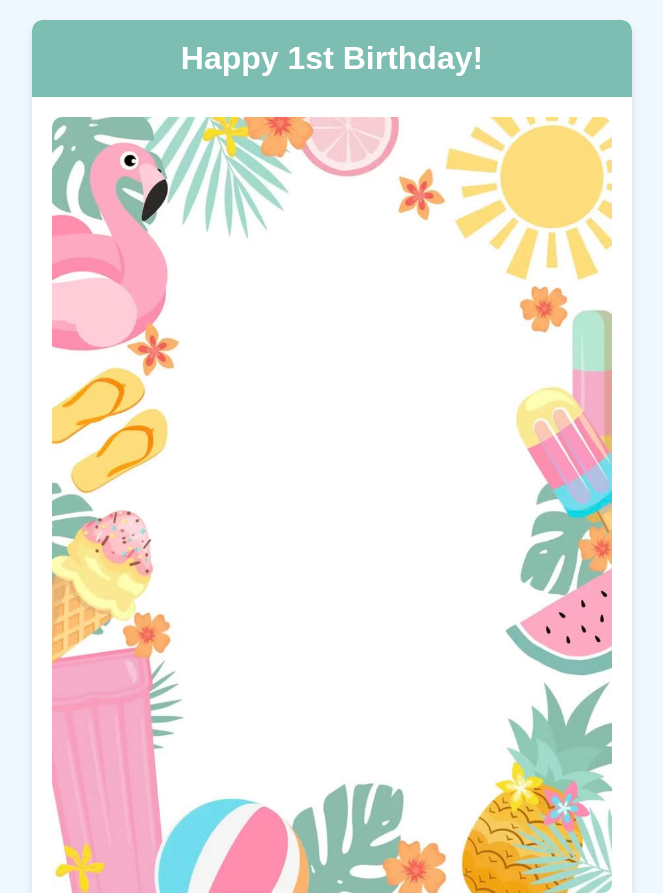
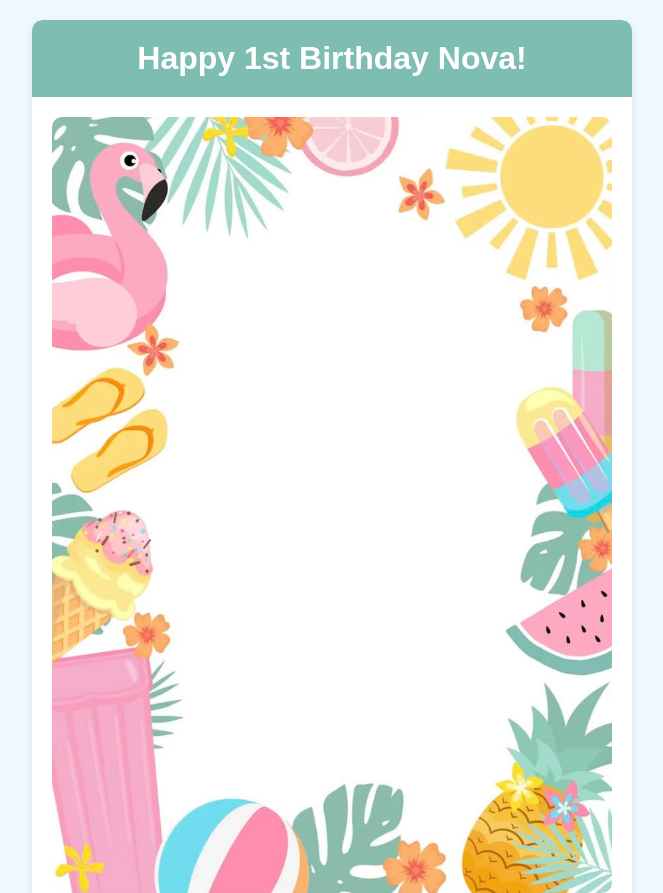
Before and after one commit to martinoj2009/novabirthday, a plain HTML site: page index.html in a window 1280 px wide. Shown: the top 893 px of the page, without its empty margins (308-971 px from the left). Drawn offline with Linux system fonts and the light colour scheme.

Commit message:
Updated header

```diff
--- a/index.html
+++ b/index.html
@@ -9,7 +9,7 @@
 <body>
     <div class="container">
         <div class="header">
-            <h1>Happy 1st Birthday!</h1>
+            <h1>Happy 1st Birthday Nova!</h1>
         </div>
         <div class="content">
             <img src="evite_image.jpg" alt="Birthday Evite" class="evite-image">
```
